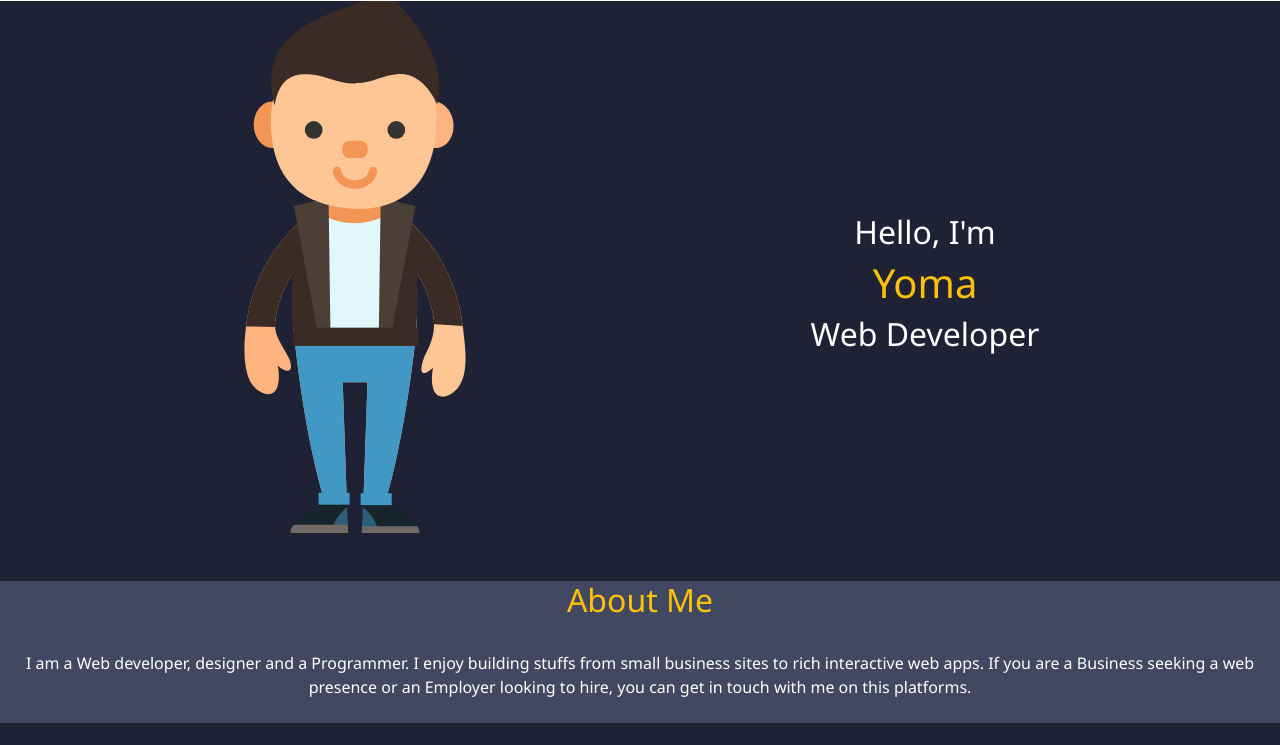
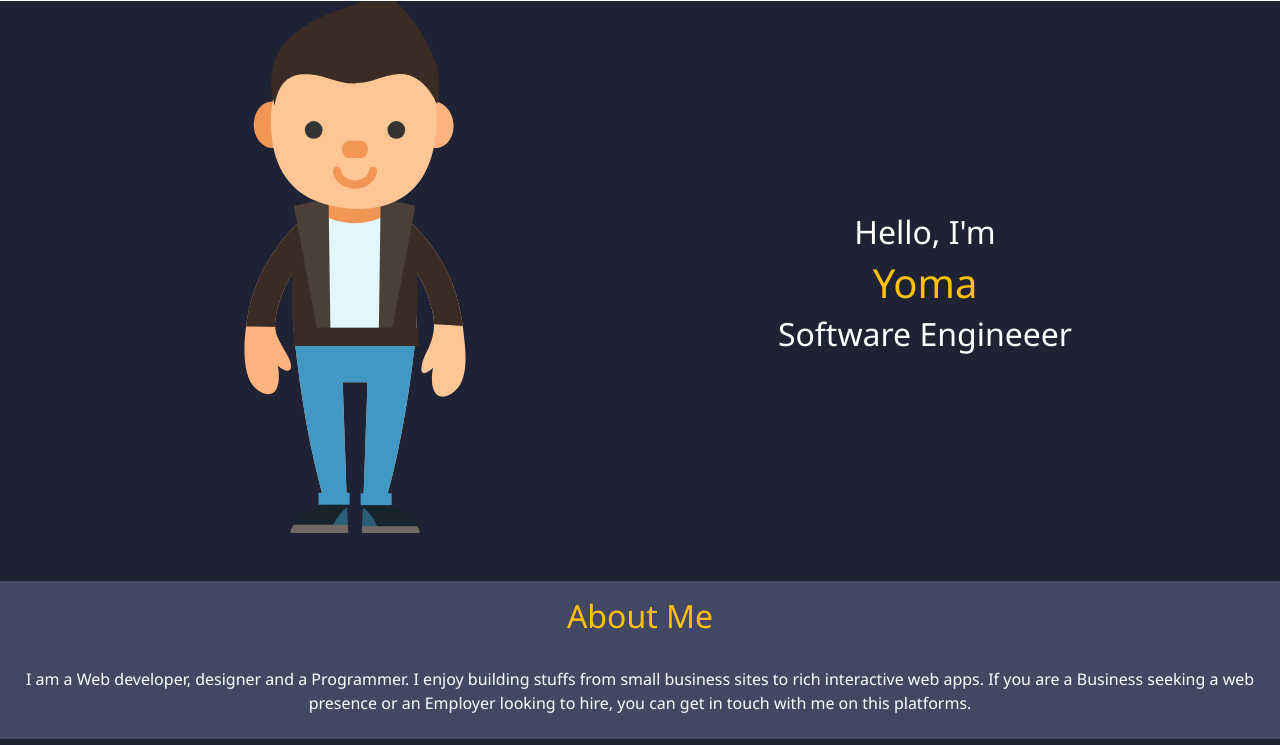
Before and after one commit to DevYoma/MyPortfolioSite, a plain HTML site: page index.html in a window 1280 px wide. Shown: the part 55-800 px from the top of the page. Drawn offline with nearby package versions, Linux system fonts and the light colour scheme.

Commit message:
improved the about me section

```diff
--- a/index.html
+++ b/index.html
@@ -58,14 +58,14 @@
             <div class="col-lg-6 mt-5 text-center custom-home-name">
                 <h2 >Hello, I'm</h2>
                 <h1 class="text-warning">Yoma</h1>
-                <h2>Web Developer</h2>
+                <h2>Software Engineeer</h2>
             </div>
         </div>
     </section>
 
     <!-- About Section -->
     <section class="container-fluid mt-5 text-center custom-about" id="about">
-        <h2 class="text-warning">About Me</h2>
+        <h2 class="text-warning pt-3">About Me</h2>
         <div class="row p-2">
             <div class="col-lg-12 py-3">
                 I am a Web developer, designer and a Programmer. I enjoy building stuffs from small business sites to rich interactive web apps. If you are a Business seeking a web presence or an Employer looking to hire, you can get in touch with me on this platforms.
```
